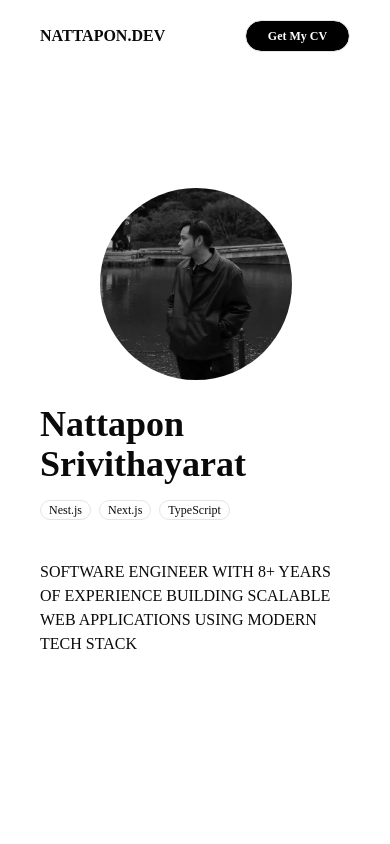
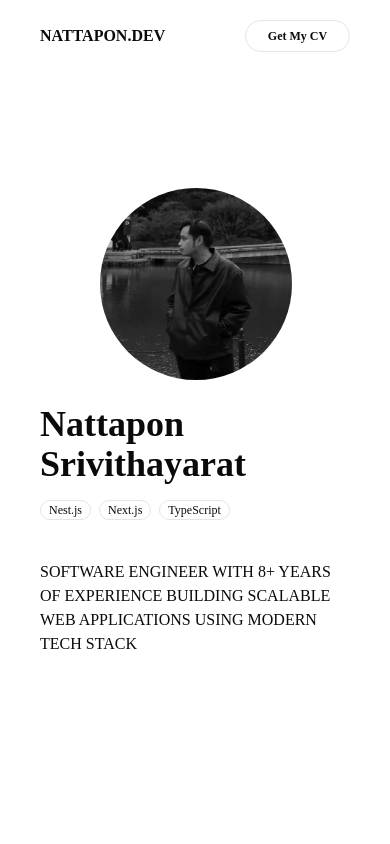
Before and after one commit to monoongs/portfoliov3, a Next.js app: page / in a window 390 px wide. Shown: the top 844 px of the page. Built offline with nearby package versions, Linux system fonts and the light colour scheme.

Commit message:
fix: adjust button style

```diff
--- a/app/components/Navbar.tsx
+++ b/app/components/Navbar.tsx
@@ -16,7 +16,8 @@ function Navbar() {
         <div className='flex items-center gap-3 flex-row'>
           <Button
             variant='outline'
-            className='group h-8 w-26.25 rounded-full text-xs font-bold bg-black text-white hover:bg-white hover:text-black'
+            className='group h-8 w-26.25 rounded-full text-xs font-bold md:bg-black md:text-white md:hover:bg-white md:hover:text-black
+            '
           >
             <Link
               href={profile.cvUrl}
```
